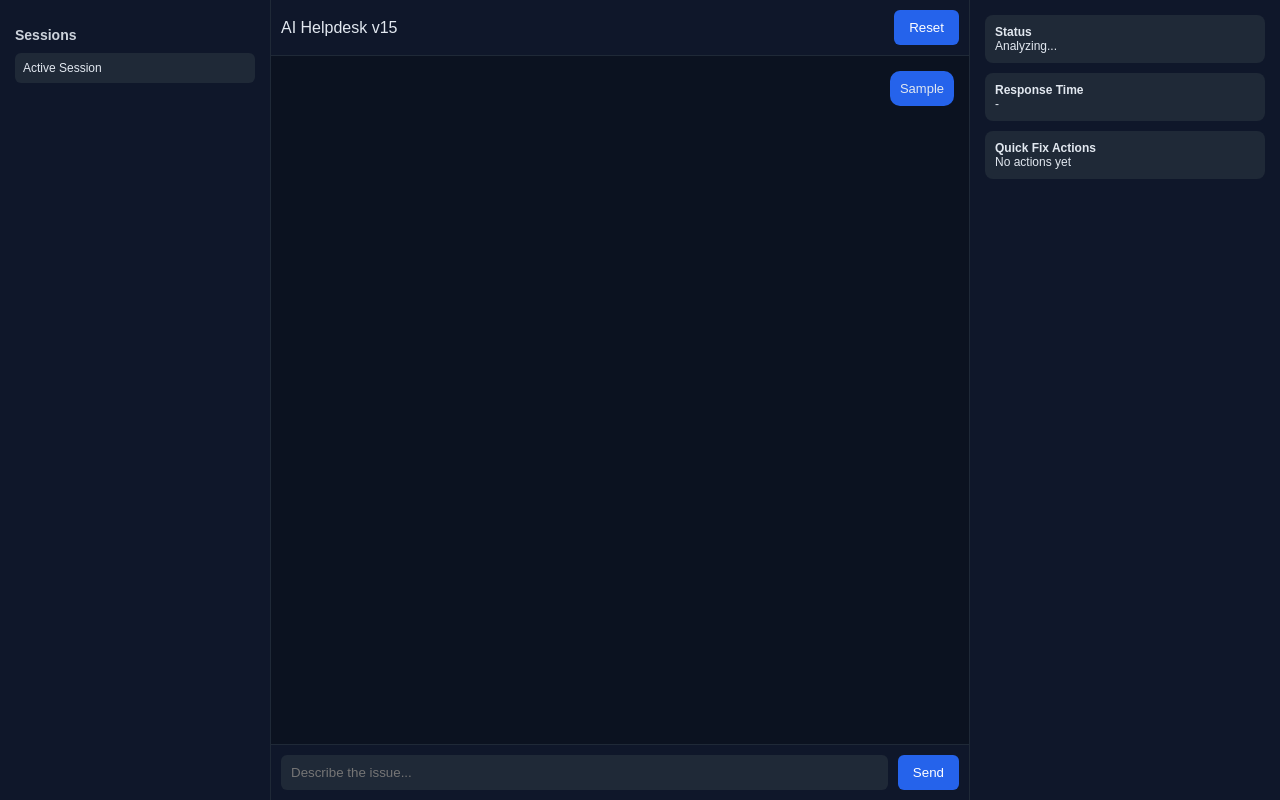
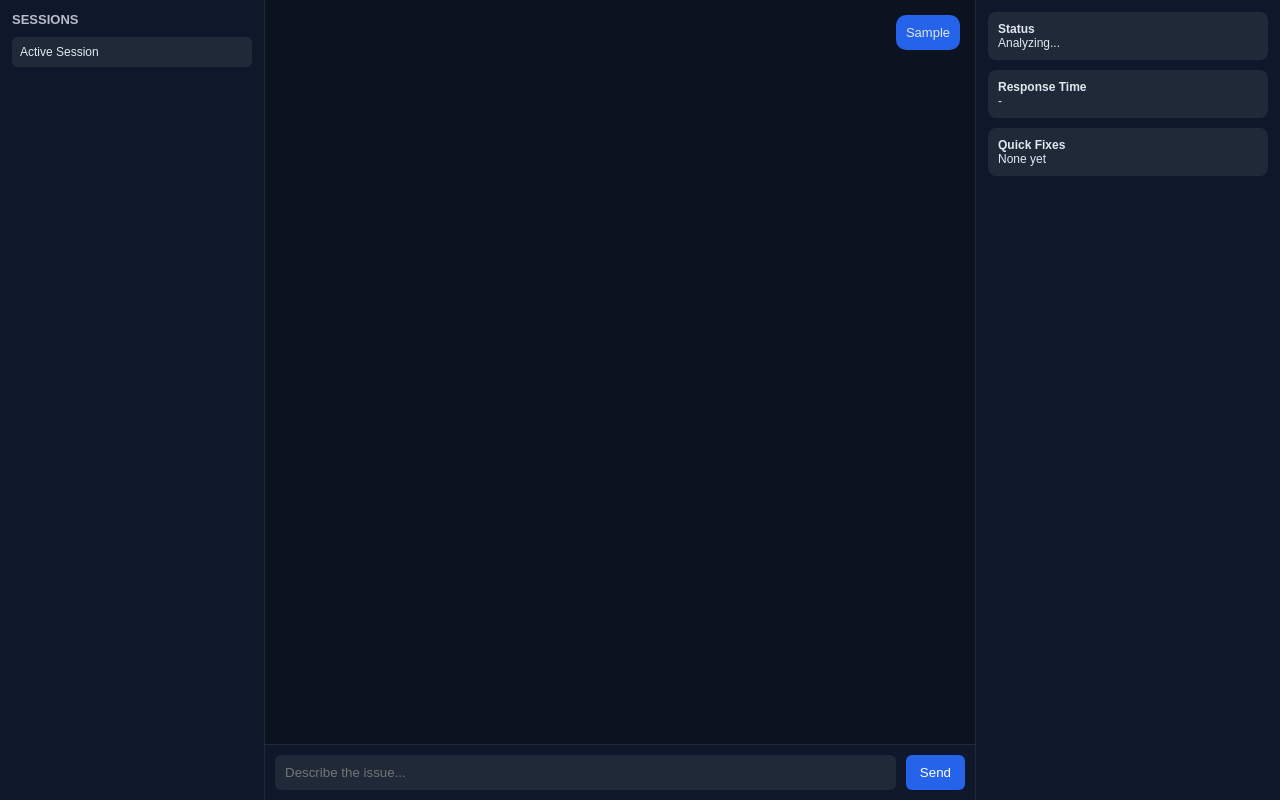
Before and after one commit to bgrider1984/it-ai-tool, a plain HTML site: page templates/dashboard.html in a window 1280 px wide. Both pictures are taken after typing "Sample" into the empty fields and a click on the button "Send". Drawn offline with Linux system fonts and the light colour scheme; no server answers.

Commit message:
Update dashboard.html

```diff
--- a/templates/dashboard.html
+++ b/templates/dashboard.html
@@ -2,8 +2,9 @@
 <html lang="en">
 <head>
 <meta charset="UTF-8" />
-<meta name="viewport" content="width=device-width, initial-scale=1.0" />
-<title>AI Helpdesk v15 Dashboard</title>
+<meta name="viewport" content="width=device-width, initial-scale=1.0"/>
+<title>AI Troubleshooting Dashboard v15</title>
+
 <style>
 body {
     margin: 0;
@@ -12,59 +13,41 @@
     color: #e2e8f0;
     height: 100vh;
     display: flex;
-        overflow: hidden;
 }
 
-    /* Sidebar */
+/* SIDEBAR */
 .sidebar {
     width: 240px;
     background: #0f172a;
-        padding: 15px;
     border-right: 1px solid #1f2937;
+    padding: 12px;
     display: flex;
     flex-direction: column;
 }
 
-    .sidebar h2 {
-        font-size: 14px;
-        margin-bottom: 10px;
-        opacity: 0.9;
+.sidebar h3 {
+    margin: 0 0 10px 0;
+    font-size: 13px;
+    opacity: 0.8;
 }
 
-    .session-list {
-        flex: 1;
-        overflow-y: auto;
+.session {
+    padding: 8px;
+    background: #1f2937;
+    border-radius: 6px;
+    margin-bottom: 6px;
+    font-size: 12px;
+    cursor: pointer;
 }
 
-    .session-item {
-        padding: 8px;
-        margin-bottom: 6px;
-        background: #1f2937;
-        border-radius: 6px;
-        cursor: pointer;
-        font-size: 12px;
-    }
-
-    .session-item:hover {
-        background: #334155;
-    }
-
-    /* Main */
+/* MAIN */
 .main {
     flex: 1;
     display: flex;
     flex-direction: column;
 }
 
-    .topbar {
-        padding: 10px;
-        background: #0f172a;
-        border-bottom: 1px solid #1f2937;
-        display: flex;
-        justify-content: space-between;
-        align-items: center;
-    }
-
+/* CHAT AREA */
 .chat {
     flex: 1;
     padding: 15px;
@@ -91,8 +74,8 @@
     background: #1f2937;
 }
 
-    /* Input bar now clearly under replies */
-    .input-bar {
+/* INPUT */
+.inputbar {
     display: flex;
     padding: 10px;
     border-top: 1px solid #1f2937;
@@ -102,29 +85,29 @@
 input {
     flex: 1;
     padding: 10px;
+    border: none;
     border-radius: 6px;
-        border: none;
-        outline: none;
     background: #1f2937;
     color: white;
+    outline: none;
 }
 
 button {
     margin-left: 10px;
-        padding: 10px 15px;
+    padding: 10px 14px;
     border: none;
     border-radius: 6px;
-        cursor: pointer;
     background: #2563eb;
     color: white;
+    cursor: pointer;
 }
 
-    /* Right panel */
-    .rightpanel {
+/* RIGHT PANEL */
+.right {
     width: 280px;
     background: #0f172a;
     border-left: 1px solid #1f2937;
-        padding: 15px;
+    padding: 12px;
     display: flex;
     flex-direction: column;
     gap: 10px;
@@ -137,44 +120,40 @@
     font-size: 12px;
 }
 
-    .quick-btn {
+.fixbtn {
     background: #334155;
     padding: 8px;
+    margin-top: 6px;
     border-radius: 6px;
     cursor: pointer;
-        margin-top: 6px;
-        font-size: 12px;
 }
-
-    .quick-btn:hover {
+.fixbtn:hover {
     background: #475569;
 }
 </style>
 </head>
+
 <body>
 
+<!-- SIDEBAR -->
 <div class="sidebar">
-    <h2>Sessions</h2>
-    <div class="session-list" id="sessions">
-        <div class="session-item">Active Session</div>
-    </div>
+    <h3>SESSIONS</h3>
+    <div class="session">Active Session</div>
 </div>
 
+<!-- MAIN -->
 <div class="main">
-    <div class="topbar">
-        <div>AI Helpdesk v15</div>
-        <button onclick="resetChat()">Reset</button>
-    </div>
 
     <div class="chat" id="chat"></div>
 
-    <div class="input-bar">
+    <div class="inputbar">
         <input id="input" placeholder="Describe the issue..." />
         <button onclick="send()">Send</button>
     </div>
 </div>
 
-<div class="rightpanel">
+<!-- RIGHT PANEL -->
+<div class="right">
     <div class="card">
         <b>Status</b>
         <div id="status">Idle</div>
@@ -186,15 +165,16 @@
     </div>
 
     <div class="card">
-        <b>Quick Fix Actions</b>
-        <div id="fixes">No actions yet</div>
+        <b>Quick Fixes</b>
+        <div id="fixes">None yet</div>
     </div>
 </div>
 
 <script>
+
 let messages = [];
 
-function renderChat() {
+function render() {
     const chat = document.getElementById("chat");
     chat.innerHTML = "";
 
@@ -210,26 +190,24 @@ function renderChat() {
 
 function extractFixes(text) {
     const fixes = [];
-    const lines = text.split("\n");
-
-    lines.forEach(l => {
-        if (l.toLowerCase().includes("fix:")) {
-            fixes.push(l.replace(/fix:/i, "").trim());
+    text.split("\n").forEach(line => {
+        if (line.toLowerCase().includes("fix:")) {
+            fixes.push(line.replace(/fix:/i, "").trim());
         }
     });
 
-    const fixBox = document.getElementById("fixes");
-    fixBox.innerHTML = fixes.length ? "" : "No actions yet";
+    const box = document.getElementById("fixes");
+    box.innerHTML = fixes.length ? "" : "None yet";
 
     fixes.forEach(f => {
-        const btn = document.createElement("div");
-        btn.className = "quick-btn";
-        btn.textContent = f;
-        btn.onclick = () => {
+        const b = document.createElement("div");
+        b.className = "fixbtn";
+        b.innerText = f;
+        b.onclick = () => {
             document.getElementById("input").value = f;
             document.getElementById("input").focus();
         };
-        fixBox.appendChild(btn);
+        box.appendChild(b);
     });
 }
 
@@ -238,8 +216,8 @@ async function send() {
     const text = input.value.trim();
     if (!text) return;
 
-    messages.push({ role: "user", content: text });
-    renderChat();
+    messages.push({role:"user", content:text});
+    render();
 
     input.value = "";
     input.focus();
@@ -249,30 +227,24 @@ async function send() {
     const start = Date.now();
 
     const res = await fetch("/chat", {
-        method: "POST",
-        headers: { "Content-Type": "application/json" },
-        body: JSON.stringify({ message: text })
+        method:"POST",
+        headers: {"Content-Type":"application/json"},
+        body: JSON.stringify({message:text})
     });
 
     const data = await res.json();
 
-    const duration = ((Date.now() - start) / 1000).toFixed(2);
-    document.getElementById("time").innerText = duration + "s";
+    const time = ((Date.now() - start)/1000).toFixed(2);
+    document.getElementById("time").innerText = time + "s";
 
-    messages.push({ role: "assistant", content: data.response });
-    renderChat();
+    messages.push({role:"assistant", content:data.response});
+    render();
 
     extractFixes(data.response);
 
     document.getElementById("status").innerText = "Idle";
 }
 
-async function resetChat() {
-    await fetch("/reset", { method: "POST" });
-    messages = [];
-    renderChat();
-    document.getElementById("fixes").innerHTML = "No actions yet";
-}
 </script>
 
 </body>
```
Lines whose indentation alone changed are shown as unchanged.
